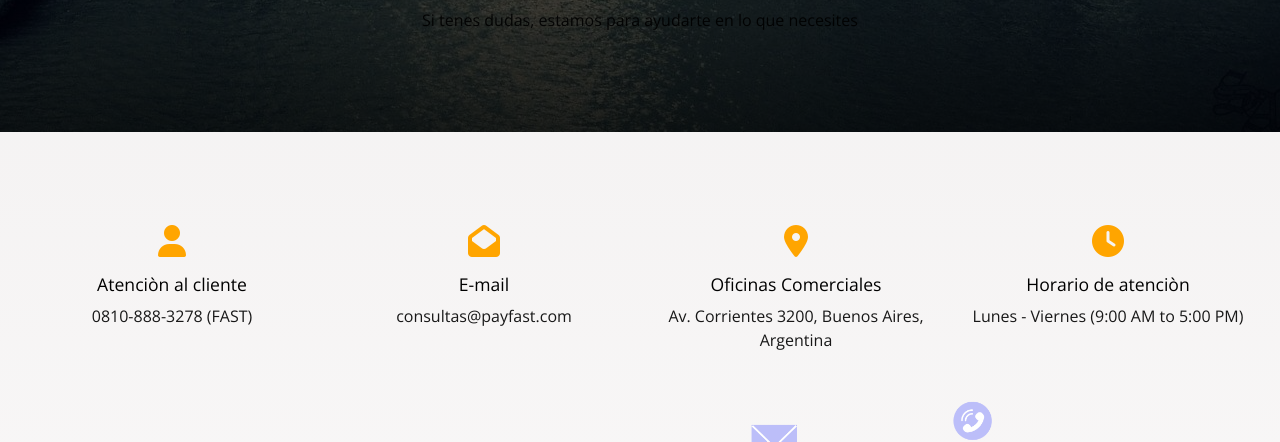
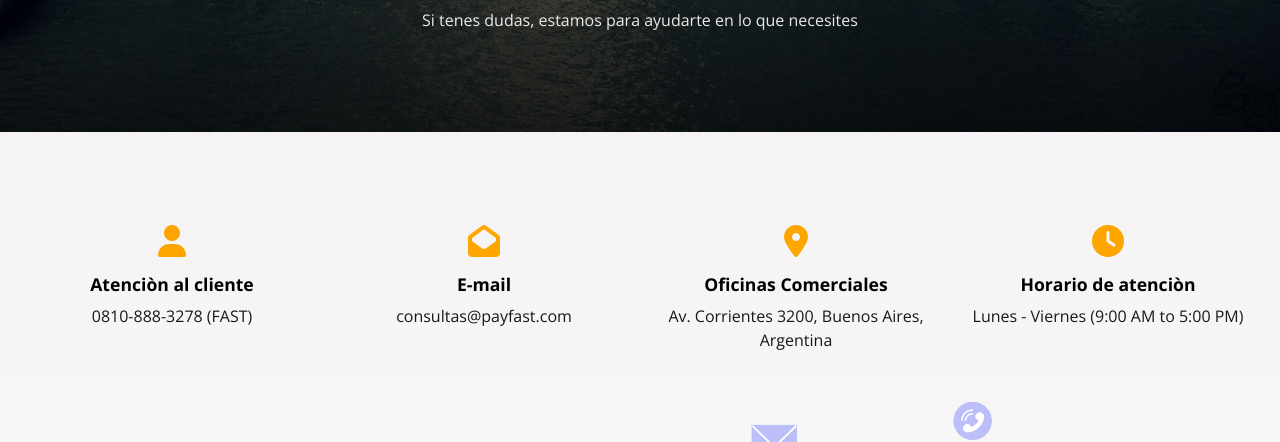
Before and after one commit to ZoeBarrios/practico_integrador_ARPROGRAMA, a plain HTML site: page Paginas/Contacto.html in a window 1280 px wide. Shown: the part 284-726 px from the top of the page. Drawn offline with nearby package versions, Linux system fonts and the light colour scheme.

Commit message:
Update Contacto.html

```diff
--- a/Paginas/Contacto.html
+++ b/Paginas/Contacto.html
@@ -39,7 +39,7 @@
         <div></div>
         <div></div>
       </div>
-      <p class="text">Si tenes dudas, estamos para ayudarte en lo que necesites</p>
+      <p class="text" style="color: white;">Si tenes dudas, estamos para ayudarte en lo que necesites</p>
     </div>
 
 
@@ -47,22 +47,22 @@
       <div class="contact-info">
         <div>
           <span><i class="fas fa-solid fa-user"></i></span>
-          <span style="color: black">Atenciòn al cliente</span>
+          <span style="color: black; font-weight: bold;">Atenciòn al cliente</span>
           <span class="text">0810-888-3278 (FAST)</span>
         </div>
         <div>
           <span><i class="fas fa-envelope-open"></i></span>
-          <span style="color: black">E-mail</span>
+          <span style="color: black; font-weight: bold;">E-mail</span>
           <span class="text">consultas@payfast.com</span>
         </div>
         <div>
           <span><i class="fas fa-map-marker-alt"></i></span>
-          <span style="color: black">Oficinas Comerciales</span>
+          <span style="color: black; font-weight: bold;">Oficinas Comerciales</span>
           <span class="text">Av. Corrientes 3200, Buenos Aires, Argentina</span>
         </div>
         <div>
           <span><i class="fas fa-clock"></i></span>
-          <span style="color: black">Horario de atenciòn</span>
+          <span style="color: black; font-weight: bold;">Horario de atenciòn</span>
           <span class="text">Lunes - Viernes (9:00 AM to 5:00 PM)</span>
         </div>
       </div>
```
